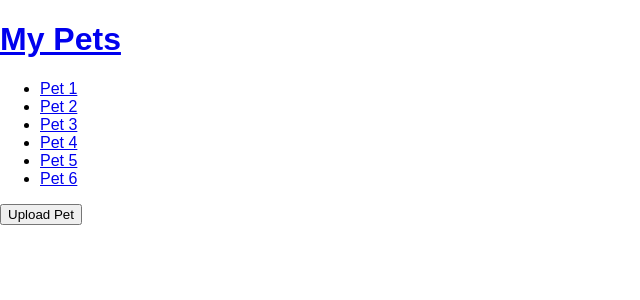
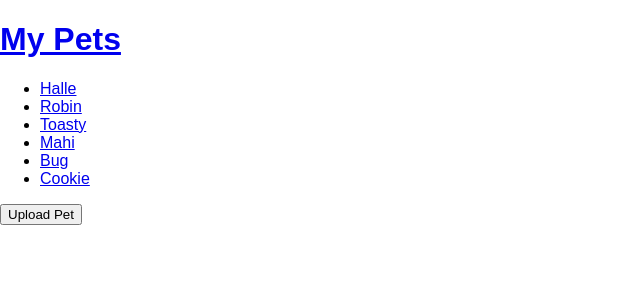
Before and after one commit to rkredux/pet-profile-manager, a React (Create React App) app: page / in a window 1280 px wide. Shown: the top 300 px of the page, without its empty margins (0-640 px from the left). Built offline with nearby package versions, Linux system fonts and the light colour scheme.

Commit message:
Add Object.keys to iterate over the Array and create li items in Photogrid component

```diff
--- a/src/components/Photogrid.js
+++ b/src/components/Photogrid.js
@@ -13,12 +13,9 @@ class Photogrid extends React.Component{
 		    <div className="photogrid">
 
 			      <ul>
-			      	 <li><Link to="/pet1">Pet 1</Link></li>
-			      	 <li><Link to="/pet2">Pet 2</Link></li>
-			      	 <li><Link to="/pet3">Pet 3</Link></li>
-			      	 <li><Link to="/pet4">Pet 4</Link></li>
-			      	 <li><Link to="/pet5">Pet 5</Link></li>
-			      	 <li><Link to="/pet6">Pet 6</Link></li>
+
+			        {Object.keys(this.props.pets).map((elm) => <li key={elm}><Link to={`/${this.props.pets[elm].name}`}>{this.props.pets[elm].name}</Link></li>)}
+
 			      </ul>
 
             </div>
```
